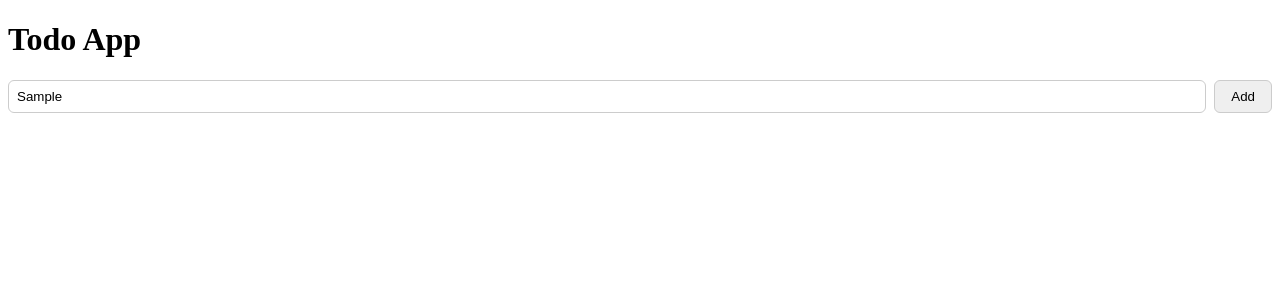
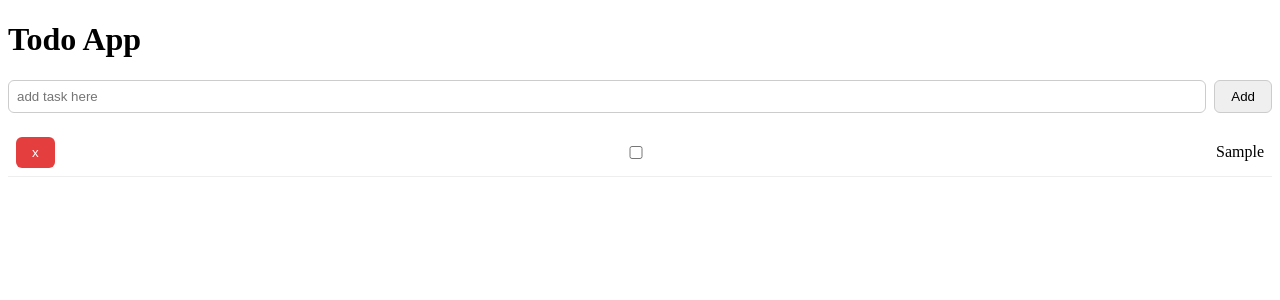
Before and after one commit to mohammedSayedRADWAN/Vue-small-projects, a Vue app in the folder toDoApp/: page / in a window 1280 px wide. Both pictures are taken after typing "Sample" into the empty fields and a click on the button "Add". Shown: the top 300 px of the page. Built offline with nearby package versions, Linux system fonts and the light colour scheme.

Commit message:
feat: implement initial todo app functionality including task creation, editing, and deletion

```diff
--- a/toDoApp/src/App.vue
+++ b/toDoApp/src/App.vue
@@ -16,7 +16,32 @@ function addTask(){
     });
     newTask.value=''
   }
+function removeTask(id){
+  tasks.value=tasks.value.filter((t)=>t.id!=id)
+}
+const editingId=ref(null);
+const buffering=ref('')
+function editTask(task){
+  editingId.value=task.id;
+  buffering.value=task;
+}
+function canselEdit(){
+  editingId.value=null;
+  buffering.value=''
+}
+function finishEdit(task) {
+  if (editingId.value!=task.id) {
+    return;
+  }
+  const trimmed=buffering.value.text.trim();
+  if (!trimmed) {
+    removeTask(task.id);
+  }else{
+    task.text=trimmed;
+  }
+  canselEdit();
 
+}
 </script>
 <template>
  <div id="wrapper">
@@ -24,8 +49,30 @@ function addTask(){
   <div class="input-row">
     <!-- v- model it is way to binding data known as two binding way-->
     <input type="text" placeholder="add task here" v-model="newTask">
-    <button>Add</button>
+    <button @click="addTask">Add</button>
   </div>
+
+  <!--show tasks-->
+  <ul class="task-list">
+    <li v-for="task in tasks" :key="task.id"  :class="{done:task.completed , editing:editingId==task.id}">
+
+
+     <template v-if="editingId!=task.id">
+      <button class="delete" @click="removeTask(task.id)">x</button>
+      <input type="checkbox" v-model="task.completed">
+      <span @click="editTask(task)">{{task.text}}</span>
+
+     </template>
+     <!--show editing parts if editingId==task.id-->
+     <template v-else>
+      <input type="checkbox" v-model="task.completed">
+      <input type="text" v-model="buffering.text" class="edit-inpu">
+      <button class="save" @click="finishEdit(task)">save</button>
+      <button class="cancel" @click="canselEdit()">cancel</button>
+     </template>
+
+    </li>
+  </ul>
  </div>
 </template>
 
@@ -54,4 +101,46 @@ button{
   border: 1px solid #ccc;
   cursor: pointer;
 }
+.filters {
+  display: flex;
+  gap: 0.5rem;
+  margin: 1rem 0;
+  flex-wrap: wrap;
+}
+.filters button.active {
+  background: #333;
+  color: #fff;
+  border-color: #333;
+}
+
+.task-list {
+  list-style: none;
+  padding: 0;
+}
+.task-list li {
+  display: flex;
+  align-items: center;
+  gap: 0.5rem;
+  padding: 0.5rem;
+  border-bottom: 1px solid #eee;
+}
+.task-list li.done span {
+  text-decoration: line-through;
+  opacity: 0.6;
+}
+
+.fav {
+  background: none;
+  border: none;
+  cursor: pointer;
+}
+.delete {
+  background: #e53e3e;
+  color: white;
+  border: none;
+  cursor: pointer;
+}
+.edit-input {
+  flex-grow: 1;
+}
 </style>
```
